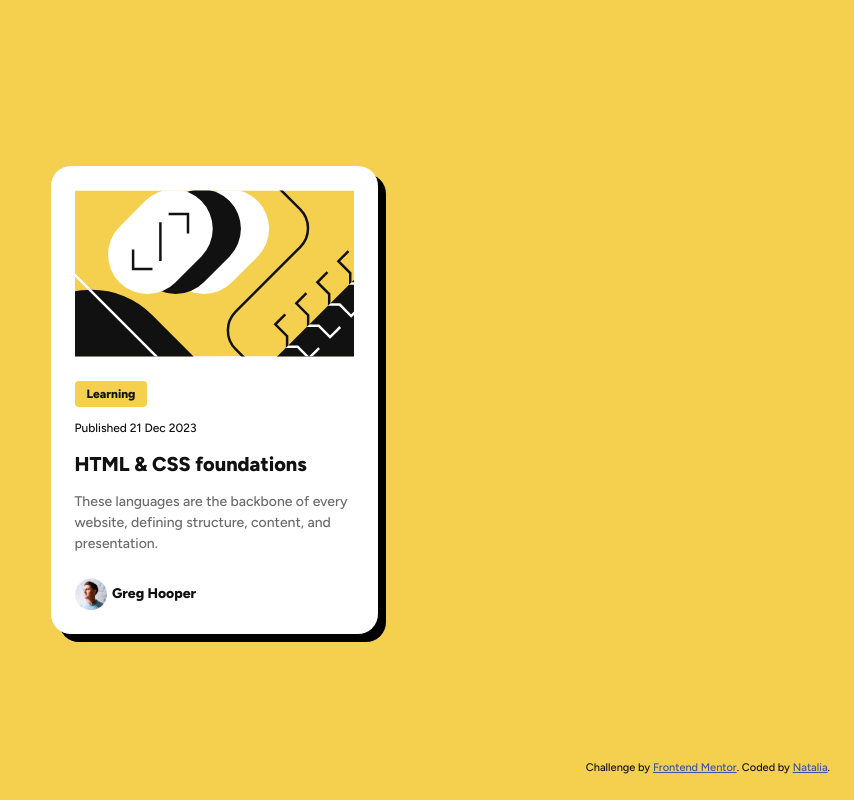
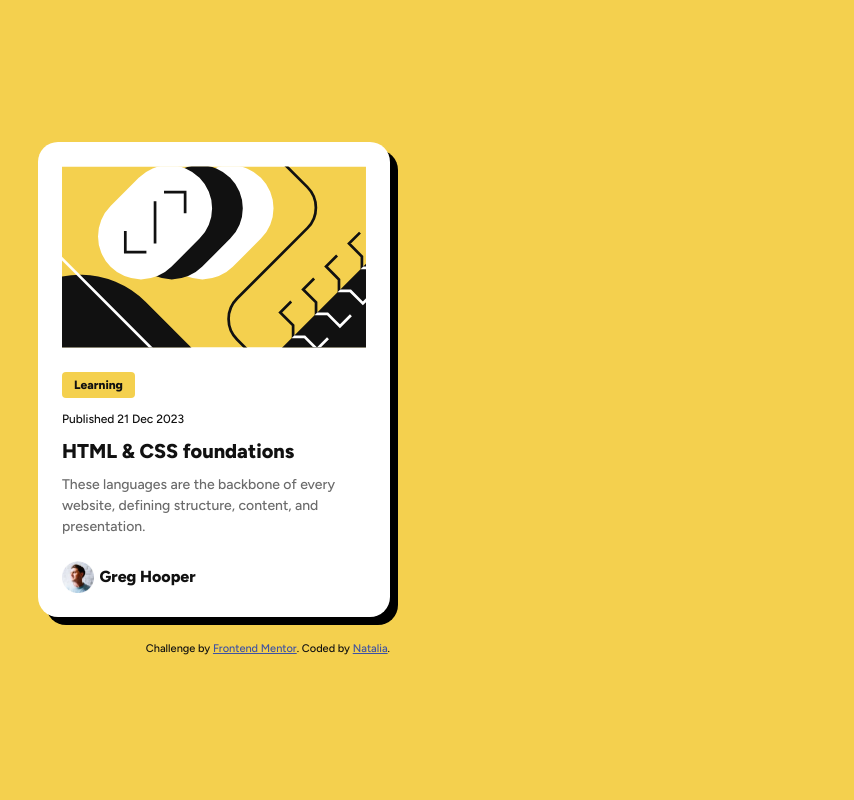
Before and after one commit to N-andronic1991/block-preview-card, a plain HTML site: page index.html in a window 1280 px wide. Shown: the whole page, without its empty margins (426-1280 px from the left). Drawn offline with Linux system fonts and the light colour scheme.

Commit message:
Update css- use rem instead px

```diff
--- a/index.html
+++ b/index.html
@@ -17,22 +17,18 @@
       href="https://fonts.googleapis.com/css2?family=Figtree:ital,wght@0,300..900;1,300..900&display=swap"
       rel="stylesheet"
     />
-    <link
-      href="https://cdnjs.cloudflare.com/ajax/libs/modern-normalize/3.0.1/modern-normalize.min.css"
-    />
     <link rel="stylesheet" href="./style.css" />
     <title>Frontend Mentor | Blog preview card</title>
   </head>
   <body>
     <div class="container">
       <main class="main-content">
-      <img
-        src="./assets/images/illustration-article.svg"
-        alt="Illustration-article"
-      />
-      <span class="tab">Learning</span>
+        <img src="./assets/images/illustration-article.svg" alt="" />
+        <p class="content-label">Learning</p>
         <p class="text">Published 21 Dec 2023</p>
-      <h1 class="title">HTML & CSS foundations</h1>
+        <h1 class="title">
+          <a class="interactive-title">HTML & CSS foundations</a>
+        </h1>
         <p class="main-text">
           These languages are the backbone of every website, defining structure,
           content, and presentation.
@@ -47,7 +43,6 @@
           />
           <p class="text-name">Greg Hooper</p>
         </div>
-      </div>
       </main>
       <footer class="attribution">
         Challenge by
@@ -55,5 +50,6 @@
           >Frontend Mentor</a
         >. Coded by <a href="#">Natalia</a>.
       </footer>
+    </div>
   </body>
 </html>
--- a/style.css
+++ b/style.css
@@ -2,53 +2,111 @@
   --main-color: #111;
   --white: #fff;
   --background-color: #f4d04e;
+  --hover-color: #f4d04e;
   --text-color: #6b6b6b;
   --font-family: "Figtree", sans-serif;
 }
+/* A (more) Modern CSS Reset by Andy Bell */
+/* Box sizing rules */
+*,
+*::before,
+*::after {
+  box-sizing: border-box;
+}
+
+/* Prevent font size inflation */
+html {
+  -moz-text-size-adjust: none;
+  -webkit-text-size-adjust: none;
+  text-size-adjust: none;
+}
+
+/* Remove default margin in favour of better control in authored CSS */
+body,
+h1,
+h2,
+h3,
+h4,
+p,
+figure,
+blockquote,
+dl,
+dd {
+  margin-block-end: 0;
+  margin: 0;
+}
+
+/* Remove list styles on ul, ol elements with a list role, which suggests default styling will be removed */
+ul[role="list"],
+ol[role="list"] {
+  list-style: none;
+}
+
+/* Set core body defaults */
+body {
+  min-height: 100vh;
+  line-height: 1.5;
+}
+
+/* Set shorter line heights on headings and interactive elements */
+h1,
+h2,
+h3,
+h4,
+button,
+input,
+label {
+  line-height: 1.1;
+}
+
+/* A elements that don't have a class get default styles */
+a:not([class]) {
+  text-decoration-skip-ink: auto;
+  color: currentColor;
+}
+
+/* Make images easier to work with */
+img,
+picture {
+  max-width: 100%;
+  display: block;
+}
+
+/* Inherit fonts for inputs and buttons */
+input,
+button,
+textarea,
+select {
+  font-family: inherit;
+  font-size: inherit;
+}
+
+/* Make sure textareas without a rows attribute are not tiny */
+textarea:not([rows]) {
+  min-height: 10em;
+}
+
+/* Anything that has been anchored to should have extra scroll margin */
+:target {
+  scroll-margin-block: 5ex;
+}
 
 body {
-  height: 100vh;
   display: flex;
   align-items: center;
   justify-content: center;
-  margin: 0;
-  padding: 0;
 
   font-family: var(--font-family);
-  font-size: 14px;
+  font-size: 1rem;
   font-weight: 500;
-  line-height: 1.5;
   background-color: var(--background-color);
   color: var(--main-color);
 }
 
-h1,
-h2,
-h3,
-p,
-ul {
-  margin: 0;
-  padding: 0;
-}
-
-img {
-  display: block;
-  max-width: 100%;
-  height: auto;
-}
-
 .container {
-  padding: 0 15px;
-}
-@media screen and (min-width: 375px) {
-  .container {
-    width: 327px;
-  }
-}
-@media screen and (min-width: 1440px) {
-  .container {
-    width: 384px;
-  }
+  padding: 0 1rem;
+  margin: 0 auto;
+  max-width: 24rem;
 }
 
 .main-content {
@@ -59,7 +117,7 @@ img {
   box-shadow: 8px 8px 0 0 #000;
 }
 
-.tab {
+.content-label {
   display: inline-block;
   margin-top: 24px;
   margin-bottom: 12px;
@@ -67,24 +125,31 @@ img {
   border-radius: 4px;
 
   font-weight: 800;
-  font-size: 12px;
+  font-size: 0.75rem;
   background-color: var(--background-color);
 }
 
 .text {
   margin-bottom: 12px;
-  font-size: 12px;
+  font-size: 0.75rem;
 }
 
 .title {
   margin-bottom: 12px;
   font-weight: 800;
-  font-size: 20px;
+  font-size: 1.25rem;
 }
 
+.interactive-title:hover,
+.interactive-title:focus {
+  color: var(--hover-color);
+  cursor: pointer;
+  transition: color 250ms easy;
+}
 .main-text {
   margin-bottom: 24px;
   color: var(--text-color);
+  font-size: 0.875rem;
 }
 
 .thumb {
@@ -97,24 +162,10 @@ img {
   font-weight: 800;
 }
 
-@media screen and (min-width: 1440px) {
-  .tab,
-  .text {
-    font-size: 14px;
-  }
-  .title {
-    font-size: 24px;
-  }
-  .main-text {
-    font-size: 16px;
-  }
-}
 .attribution {
-  position: fixed;
-  bottom: 24px;
-  right: 24px;
-
-  font-size: 11px;
+  margin-top: 24px;
+  font-size: 0.6875rem;
+  text-align: right;
 }
 .attribution a {
   color: hsl(228, 45%, 44%);
@@ -123,4 +174,5 @@ img {
 .attribution a:hover,
 .attribution a:focus {
   color: blue;
+  transition: color 250ms easy;
 }
```
Also changed, not shown: 1 other file. Lines whose indentation alone changed are shown as unchanged.
